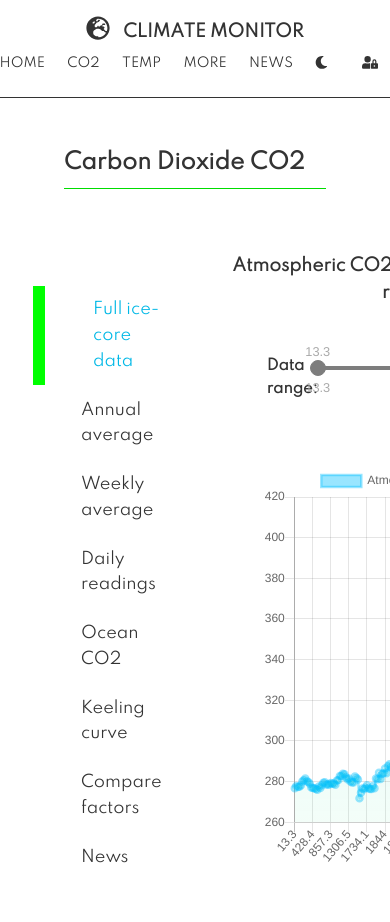
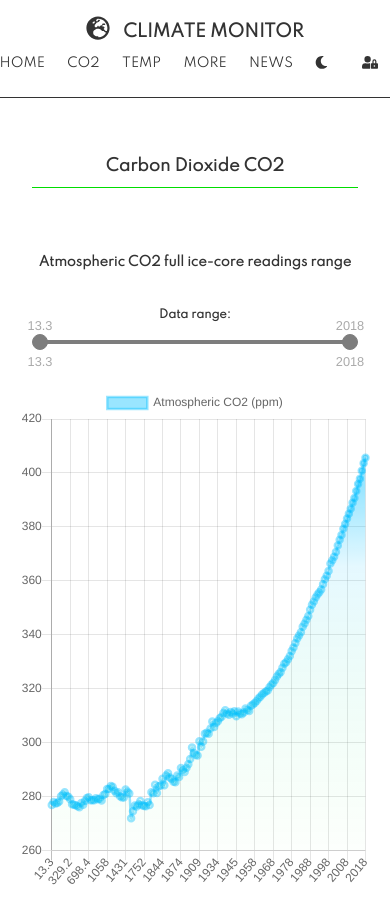
Before and after one commit to TomaszPietrzykowski/climate-monitor-archive, a React (Create React App) app: page /co2 in a window 390 px wide. Shown: the top 922 px of the page. Built offline with nearby package versions, Linux system fonts and the light colour scheme.

Commit message:
carbon components styles moved to Carbon.css, mobile styles applied

```diff
--- a/src/components/Carbon/CarbonChart.js
+++ b/src/components/Carbon/CarbonChart.js
@@ -2,6 +2,7 @@ import React, { useContext } from "react"
 import { ChartContext } from "../../contexts/ChartContext"
 import { ThemeContext } from "../../contexts/ThemeContext"
 import { Line } from "react-chartjs-2"
+import "../layout/pages/Carbon.css"
 
 const CarbonChart = () => {
   const { isDarkMode, dark, light } = useContext(ThemeContext)
@@ -27,20 +28,13 @@ const CarbonChart = () => {
     }
   }
   const chartOptions = {
+    responsive: true,
     maintainAspectRatio: false,
     legend: { display: true }
   }
   return (
-    <div
-      className="chart"
-      style={{
-        dislpay: "flex",
-        flexDirection: "row",
-        margin: "1rem",
-        padding: "2rem"
-      }}
-    >
-      <Line data={chartData} height={400} options={chartOptions} />
+    <div className="carbonchart">
+      <Line data={chartData} options={chartOptions} />
     </div>
   )
 }
--- a/src/components/Carbon/CarbonChartSlider.css
+++ /dev/null
@@ -1,100 +0,0 @@
-.input-range__slider {
-  appearance: none;
-  background: rgba(125, 125, 125, 1);
-  border: 1px solid rgba(125, 125, 125, 1);
-  border-radius: 100%;
-  cursor: pointer;
-  display: block;
-  height: 1rem;
-  margin-left: -0.5rem;
-  margin-top: -0.65rem;
-  outline: none;
-  position: absolute;
-  top: 50%;
-  transition: transform 0.3s ease-out, box-shadow 0.3s ease-out;
-  width: 1rem;
-}
-.input-range__slider:active {
-  transform: scale(1.3);
-}
-.input-range__slider:focus {
-  box-shadow: 0 0 0 5px rgba(63, 81, 181, 0.2);
-}
-.input-range--disabled .input-range__slider {
-  background: #cccccc;
-  border: 1px solid #cccccc;
-  box-shadow: none;
-  transform: none;
-}
-
-.input-range__slider-container {
-  transition: left 0.3s ease-out;
-}
-
-.input-range__label {
-  color: #aaaaaa;
-  font-family: "Helvetica Neue", san-serif;
-  font-size: 0.8rem;
-  transform: translateZ(0);
-  white-space: nowrap;
-}
-
-.input-range__label--min,
-.input-range__label--max {
-  bottom: -1.4rem;
-  position: absolute;
-}
-
-.input-range__label--min {
-  left: 0;
-}
-
-.input-range__label--max {
-  right: 0;
-}
-
-.input-range__label--value {
-  position: absolute;
-  top: -1.8rem;
-}
-
-.input-range__label-container {
-  left: -50%;
-  position: relative;
-}
-.input-range__label--max .input-range__label-container {
-  left: 50%;
-}
-
-.input-range__track {
-  background: rgba(125, 125, 125, 0.2);
-  border-radius: 0.3rem;
-  cursor: pointer;
-  display: block;
-  height: 0.3rem;
-  position: relative;
-  transition: left 0.3s ease-out, width 0.3s ease-out;
-}
-.input-range--disabled .input-range__track {
-  background: #eeeeee;
-}
-
-.input-range__track--background {
-  left: 0;
-  margin-top: -0.15rem;
-  position: absolute;
-  right: 0;
-  top: 50%;
-}
-
-.input-range__track--active {
-  background: rgba(125, 125, 125, 1);
-}
-
-.input-range {
-  height: 1rem;
-  position: relative;
-  width: 100%;
-}
-
-/*# sourceMappingURL=index.css.map */
--- a/src/components/Carbon/CarbonChartSlider.js
+++ b/src/components/Carbon/CarbonChartSlider.js
@@ -1,6 +1,6 @@
 import React, { useContext, useState, useEffect } from "react"
 import InputRange from "react-input-range"
-import "./CarbonChartSlider.css"
+import "../layout/pages/Carbon.css"
 import { ChartContext } from "../../contexts/ChartContext"
 
 const CarbonChartSlider = () => {
@@ -21,23 +21,11 @@ const CarbonChartSlider = () => {
   console.log(value)
   return (
     <div>
-      <div
-        className="header"
-        style={{ marginBottom: "2rem", textAlign: "center" }}
-      >
-        <h3>{activeChartData.title}</h3>
-      </div>
+      <div className="chartheader">{activeChartData.title}</div>
 
-      <div
-        style={{
-          padding: "1rem 3.5rem 1rem 3.5rem",
-          display: "flex"
-        }}
-      >
-        <div className="label" style={{ flex: "1" }}>
-          <h4>Data range:</h4>
-        </div>
-        <div className="slider" style={{ flex: "6", paddingTop: "0.3rem" }}>
+      <div className="slidercontainer">
+        <div className="sliderlabel">Data range:</div>
+        <div className="slider">
           <InputRange
             maxValue={initialRange}
             minValue={0}
--- a/src/components/Carbon/CarbonMenu.css
+++ /dev/null
@@ -1,42 +0,0 @@
-.lightactivebtn {
-  font-size: 1rem;
-  padding: 0.7rem 3rem;
-  margin: 1px;
-  background: rgba(255, 255, 255, 1);
-  border-left: 12px solid rgba(0, 255, 0, 1);
-  color: rgba(0, 184, 230, 1);
-}
-.lightpassivebtn {
-  font-size: 1rem;
-  padding: 0.7rem 3rem;
-  margin: 1px;
-  background: rgba(255, 255, 255, 1);
-}
-.lightpassivebtn:hover {
-  font-size: 1rem;
-  padding: 0.7rem 3rem;
-  margin: 1px;
-  background: rgba(235, 235, 235, 1);
-  cursor: pointer;
-}
-.darkactivebtn {
-  font-size: 1rem;
-  padding: 0.7rem 3rem;
-  margin: 1px;
-  background: rgba(0, 0, 0, 1);
-  border-left: 12px solid rgba(153, 0, 51, 1);
-  color: rgba(255, 64, 0, 1);
-}
-.darkpassivebtn {
-  font-size: 1rem;
-  padding: 0.7rem 3rem;
-  margin: 1px;
-  background: rgba(0, 0, 0, 1);
-}
-.darkpassivebtn:hover {
-  font-size: 1rem;
-  padding: 0.7rem 3rem;
-  margin: 1px;
-  background: rgba(10, 10, 20, 1);
-  cursor: pointer;
-}
--- a/src/components/Carbon/CarbonMenu.js
+++ b/src/components/Carbon/CarbonMenu.js
@@ -1,5 +1,5 @@
 import React, { useContext } from "react"
-import "./CarbonMenu.css"
+import "../layout/pages/Carbon.css"
 import { ThemeContext } from "../../contexts/ThemeContext"
 
 const CarbonMenu = ({ active, setTab }) => {
--- a/src/components/layout/SectionHeader.js
+++ b/src/components/layout/SectionHeader.js
@@ -1,15 +1,15 @@
 import React, { useContext } from "react"
 import { ThemeContext } from "../../contexts/ThemeContext"
+import "./pages/Carbon.css"
 
 const SectionHeader = ({ title }) => {
   const { isDarkMode, dark, light } = useContext(ThemeContext)
   const theme = isDarkMode ? dark : light
   return (
     <h2
+      className="sectionheader"
       style={{
-        borderBottom: `1px solid ${theme.accent}`,
-        paddingBottom: "0.5rem",
-        margin: "3rem 2rem 4rem 2rem"
+        borderBottom: `1px solid ${theme.accent}`
       }}
     >
       {title}
--- /dev/null
+++ b/src/components/layout/pages/Carbon.css
@@ -0,0 +1,239 @@
+/* General Styles */
+
+/* Section Header Styles */
+
+.sectionheader {
+  font-size: 1.4rem;
+  padding: 0.5rem;
+  margin: 3rem 2rem 4rem 2rem;
+}
+
+/* Chart Header Styles */
+
+.chartheader {
+  margin-bottom: 2rem;
+  text-align: center;
+  font-size: 1.1rem;
+  font-weight: bold;
+}
+
+/* Carbon Menu Styles */
+
+.lightactivebtn {
+  font-size: 0.9rem;
+  padding: 0.7rem 3rem;
+  margin: 1px;
+  background: rgba(255, 255, 255, 1);
+  border-left: 12px solid rgba(0, 255, 0, 1);
+  color: rgba(0, 184, 230, 1);
+}
+.lightpassivebtn {
+  font-size: 0.9rem;
+  padding: 0.7rem 3rem;
+  margin: 1px;
+  background: rgba(255, 255, 255, 1);
+}
+.lightpassivebtn:hover {
+  font-size: 0.9rem;
+  padding: 0.7rem 3rem;
+  margin: 1px;
+  background: rgba(235, 235, 235, 1);
+  cursor: pointer;
+}
+.darkactivebtn {
+  font-size: 0.9rem;
+  padding: 0.7rem 3rem;
+  margin: 1px;
+  background: rgba(0, 0, 0, 1);
+  border-left: 12px solid rgba(153, 0, 51, 1);
+  color: rgba(255, 64, 0, 1);
+}
+.darkpassivebtn {
+  font-size: 0.9rem;
+  padding: 0.7rem 3rem;
+  margin: 1px;
+  background: rgba(0, 0, 0, 1);
+}
+.darkpassivebtn:hover {
+  font-size: 0.9rem;
+  padding: 0.7rem 3rem;
+  margin: 1px;
+  background: rgba(10, 10, 20, 1);
+  cursor: pointer;
+}
+
+.carbonmenu {
+  flex: 1;
+  margin-top: 2rem;
+}
+
+/* Carbon Chart Slider Styles */
+
+.slidercontainer {
+  display: flex;
+  padding: 1rem 3.5rem;
+}
+
+.sliderlabel {
+  flex: 1;
+  font-weight: bold;
+  padding: 0.3rem;
+}
+
+.slider {
+  flex: 5;
+  padding: 0.3rem 0.5rem;
+}
+
+/* Native React-Inut-Range Styles */
+
+.input-range__slider {
+  appearance: none;
+  background: rgba(125, 125, 125, 1);
+  border: 1px solid rgba(125, 125, 125, 1);
+  border-radius: 100%;
+  cursor: pointer;
+  display: block;
+  height: 1rem;
+  margin-left: -0.5rem;
+  margin-top: -0.65rem;
+  outline: none;
+  position: absolute;
+  top: 50%;
+  transition: transform 0.3s ease-out, box-shadow 0.3s ease-out;
+  width: 1rem;
+}
+.input-range__slider:active {
+  transform: scale(1.3);
+}
+.input-range__slider:focus {
+  box-shadow: 0 0 0 5px rgba(63, 81, 181, 0.2);
+}
+.input-range--disabled .input-range__slider {
+  background: #cccccc;
+  border: 1px solid #cccccc;
+  box-shadow: none;
+  transform: none;
+}
+
+.input-range__slider-container {
+  transition: left 0.3s ease-out;
+}
+
+.input-range__label {
+  color: #aaaaaa;
+  font-family: "Helvetica Neue", san-serif;
+  font-size: 0.8rem;
+  transform: translateZ(0);
+  white-space: nowrap;
+}
+
+.input-range__label--min,
+.input-range__label--max {
+  bottom: -1.4rem;
+  position: absolute;
+}
+
+.input-range__label--min {
+  left: 0;
+}
+
+.input-range__label--max {
+  right: 0;
+}
+
+.input-range__label--value {
+  position: absolute;
+  top: -1.8rem;
+}
+
+.input-range__label-container {
+  left: -50%;
+  position: relative;
+}
+.input-range__label--max .input-range__label-container {
+  left: 50%;
+}
+
+.input-range__track {
+  background: rgba(125, 125, 125, 0.2);
+  border-radius: 0.3rem;
+  cursor: pointer;
+  display: block;
+  height: 0.3rem;
+  position: relative;
+  transition: left 0.3s ease-out, width 0.3s ease-out;
+}
+.input-range--disabled .input-range__track {
+  background: #eeeeee;
+}
+
+.input-range__track--background {
+  left: 0;
+  margin-top: -0.15rem;
+  position: absolute;
+  right: 0;
+  top: 50%;
+}
+
+.input-range__track--active {
+  background: rgba(125, 125, 125, 1);
+}
+
+.input-range {
+  height: 1rem;
+  position: relative;
+  width: 100%;
+}
+/*# sourceMappingURL=index.css.map */
+
+/* Carbon Chart Styles */
+
+.carbonchart {
+  position: relative;
+  height: 70vh;
+  margin: 1rem;
+  padding: 1rem 2rem;
+}
+
+/* MOBILE */
+
+@media (max-width: 980px) {
+  .carbonmenu {
+    display: none;
+  }
+}
+
+@media (max-width: 680px) {
+  .container {
+    padding: 0;
+    margin: 0;
+  }
+
+  .sectionheader {
+    font-size: 1rem;
+    text-align: center;
+  }
+
+  .chartheader {
+    font-size: 0.8rem;
+    margin-bottom: 0.8rem;
+    font-weight: bold;
+  }
+
+  .slidercontainer {
+    flex-direction: column;
+    padding: 1rem 2rem;
+  }
+
+  .sliderlabel {
+    font-size: 0.7rem;
+    text-align: center;
+  }
+
+  .carbonchart {
+    height: 60vh;
+    margin: 1rem;
+    padding: 0;
+  }
+}
--- a/src/components/layout/pages/Carbon.js
+++ b/src/components/layout/pages/Carbon.js
@@ -6,6 +6,7 @@ import CarbonMenu from "../../Carbon/CarbonMenu"
 import CarbonChartSlider from "../../Carbon/CarbonChartSlider"
 import CarbonChart from "../../Carbon/CarbonChart"
 import SectionHeader from "../SectionHeader"
+import "./Carbon.css"
 
 const Carbon = () => {
   const {
@@ -42,7 +43,7 @@ const Carbon = () => {
       <div className="container">
         <SectionHeader title={"Carbon Dioxide CO2"} />
         <div style={{ display: "flex", marginTop: "1.5rem" }}>
-          <div style={{ flex: "1", marginTop: "2rem" }}>
+          <div className="carbonmenu">
             <CarbonMenu active={activeTab} setTab={setTab} />
           </div>
           <div style={{ flex: "3" }}>
```
